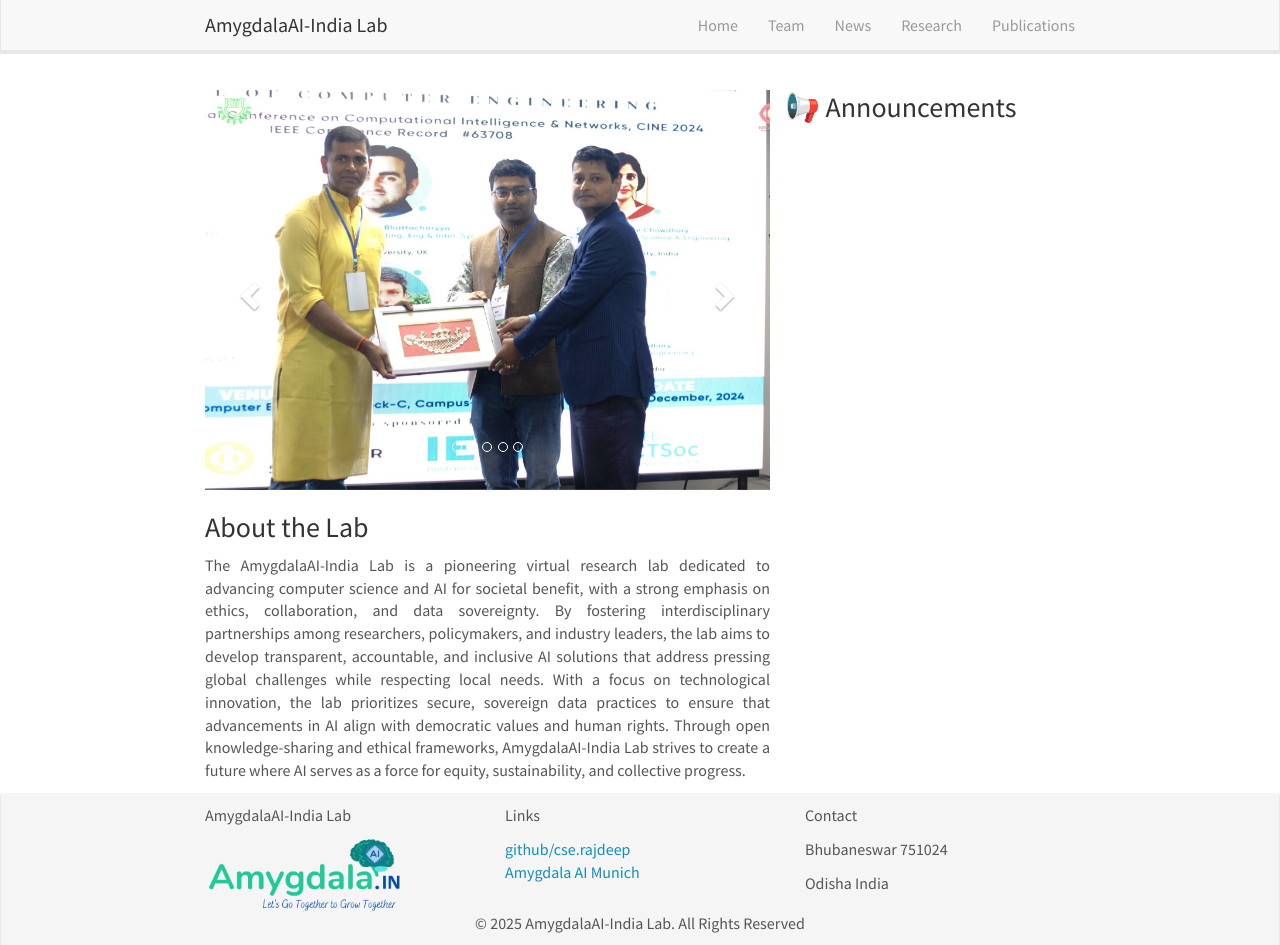
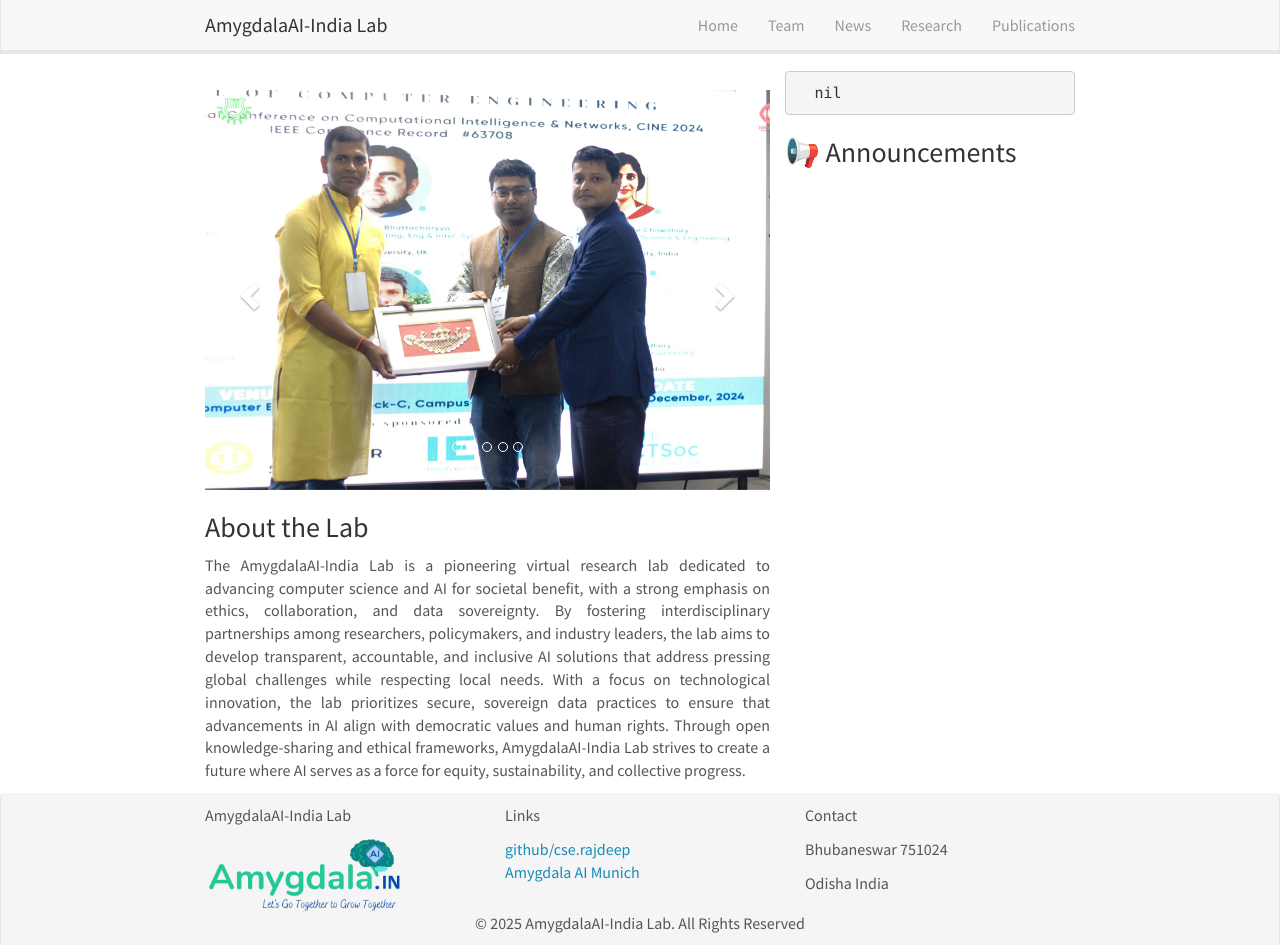
Before and after one commit to amygdalaaiindia/amygdalaaiindia.github.io, a Jekyll site: the page built from _pages/home.md, in a window 1280 px wide and 945 px high. Built offline with Jekyll 4.4.1, drawn with Linux system fonts in a browser that asks for light colours; nearby versions of some CDN libraries; comment, search, counter and statistics services are not loaded.

Commit message:
Update notice-board.html

```diff
--- a/_includes/notice-board.html
+++ b/_includes/notice-board.html
@@ -1,4 +1,7 @@
 <!-- _includes/notice-board.html -->
+<pre>
+  {{ site.data.notices | inspect }}
+</pre>
 <div class="notice-board">
   <h3>📢 Announcements</h3>
   <div class="notices">
```
